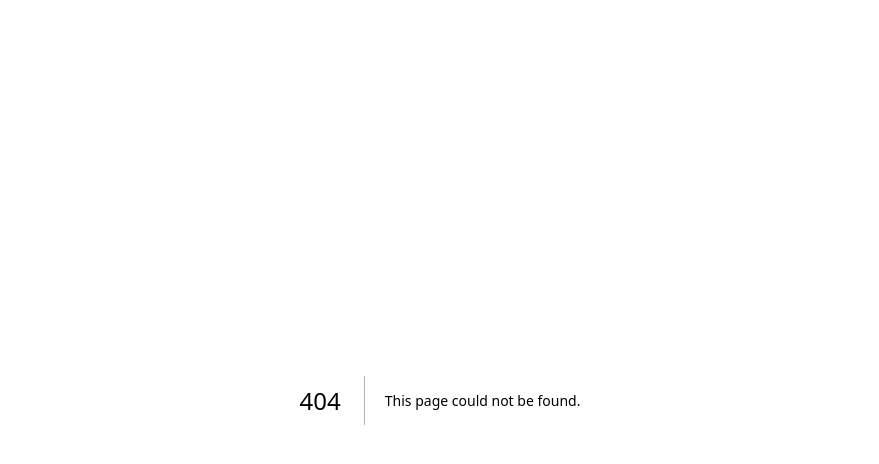
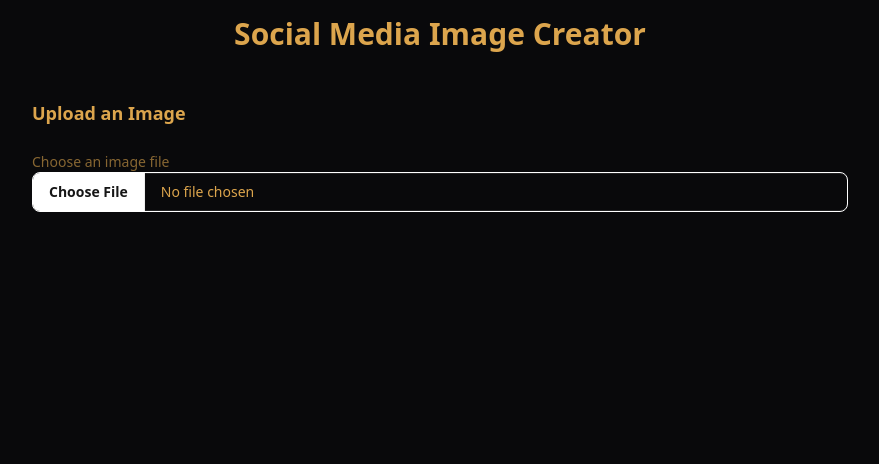
Before and after one commit to Sohaibkundi2/FrameFlow, a Next.js app: page /social-share in a window 1280 px wide. Before the commit this address had no page. Shown: the top 464 px of the page, without its empty margins (200-1079 px from the left). Built offline with nearby package versions, Linux system fonts and the light colour scheme.

Commit message:
Add next-cloudinary integration and implement social media image creator component

```diff
--- a/package.json
+++ b/package.json
@@ -13,6 +13,7 @@
     "@prisma/client": "^6.12.0",
     "cloudinary": "^2.7.0",
     "next": "15.4.2",
+    "next-cloudinary": "^6.16.0",
     "react": "19.1.0",
     "react-dom": "19.1.0"
   },
--- /dev/null
+++ b/src/app/social-share/page.tsx
@@ -0,0 +1,157 @@
+"use client"
+
+import React, {useState, useEffect, useRef} from 'react'
+import { CldImage } from 'next-cloudinary';
+
+const socialFormats = {
+    "Instagram Square (1:1)": { width: 1080, height: 1080, aspectRatio: "1:1" },
+    "Instagram Portrait (4:5)": { width: 1080, height: 1350, aspectRatio: "4:5" },
+    "Twitter Post (16:9)": { width: 1200, height: 675, aspectRatio: "16:9" },
+    "Twitter Header (3:1)": { width: 1500, height: 500, aspectRatio: "3:1" },
+    "Facebook Cover (205:78)": { width: 820, height: 312, aspectRatio: "205:78" },
+  };
+
+  type SocialFormat = keyof typeof socialFormats;
+
+  export default function SocialShare() {
+    const [uploadedImage, setUploadedImage] = useState<string | null>(null);
+    const [selectedFormat, setSelectedFormat] = useState<SocialFormat>("Instagram Square (1:1)");
+    const [isUploading, setIsUploading] = useState(false);
+    const [isTransforming, setIsTransforming] = useState(false);
+    const imageRef = useRef<HTMLImageElement>(null);
+
+
+    useEffect(() => {
+        if(uploadedImage){
+            setIsTransforming(true);
+        }
+    }, [selectedFormat, uploadedImage])
+
+    const handleFileUpload = async (event: React.ChangeEvent<HTMLInputElement>) => {
+        const file = event.target.files?.[0];
+        if(!file) return;
+        setIsUploading(true);
+        const formData = new FormData();
+        formData.append("file", file);
+
+        try {
+            const response = await fetch("/api/image-upload", {
+                method: "POST",
+                body: formData
+            })
+
+            if(!response.ok) throw new Error("Failed to upload image");
+
+            const data = await response.json();
+            setUploadedImage(data.publicId);
+
+
+        } catch (error) {
+            console.log(error)
+            alert("Failed to upload image");
+        } finally{
+            setIsUploading(false);
+        }
+    };
+
+    const handleDownload = () => {
+        if(!imageRef.current) return;
+
+        fetch(imageRef.current.src)
+        .then((response) => response.blob())
+        .then((blob) => {
+            const url = window.URL.createObjectURL(blob)
+            const link = document.createElement("a");
+            link.href = url;
+            link.download = `${selectedFormat
+          .replace(/\s+/g, "_")
+          .toLowerCase()}.png`;
+            document.body.appendChild(link);
+            link.click();
+            document.body.removeChild(link);
+            window.URL.revokeObjectURL(url);
+            document.body.removeChild(link);
+        })
+    }
+
+
+    return (
+        <div className="container mx-auto p-4 max-w-4xl">
+          <h1 className="text-3xl font-bold mb-6 text-center">
+            Social Media Image Creator
+          </h1>
+
+          <div className="card">
+            <div className="card-body">
+              <h2 className="card-title mb-4">Upload an Image</h2>
+              <div className="form-control">
+                <label className="label">
+                  <span className="label-text">Choose an image file</span>
+                </label>
+                <input
+                  type="file"
+                  onChange={handleFileUpload}
+                  className="file-input file-input-bordered file-input-primary w-full"
+                />
+              </div>
+
+              {isUploading && (
+                <div className="mt-4">
+                  <progress className="progress progress-primary w-full"></progress>
+                </div>
+              )}
+
+              {uploadedImage && (
+                <div className="mt-6">
+                  <h2 className="card-title mb-4">Select Social Media Format</h2>
+                  <div className="form-control">
+                    <select
+                      className="select select-bordered w-full"
+                      value={selectedFormat}
+                      onChange={(e) =>
+                        setSelectedFormat(e.target.value as SocialFormat)
+                      }
+                    >
+                      {Object.keys(socialFormats).map((format) => (
+                        <option key={format} value={format}>
+                          {format}
+                        </option>
+                      ))}
+                    </select>
+                  </div>
+
+                  <div className="mt-6 relative">
+                    <h3 className="text-lg font-semibold mb-2">Preview:</h3>
+                    <div className="flex justify-center">
+                      {isTransforming && (
+                        <div className="absolute inset-0 flex items-center justify-center bg-base-100 bg-opacity-50 z-10">
+                          <span className="loading loading-spinner loading-lg"></span>
+                        </div>
+                      )}
+                      <CldImage
+                        width={socialFormats[selectedFormat].width}
+                        height={socialFormats[selectedFormat].height}
+                        src={uploadedImage}
+                        sizes="100vw"
+                        alt="transformed image"
+                        crop="fill"
+                        aspectRatio={socialFormats[selectedFormat].aspectRatio}
+                        gravity='auto'
+                        ref={imageRef}
+                        onLoad={() => setIsTransforming(false)}
+                        />
+                    </div>
+                  </div>
+
+                  <div className="card-actions justify-end mt-6">
+                    <button className="btn btn-primary" onClick={handleDownload}>
+                      Download for {selectedFormat}
+                    </button>
+                  </div>
+                </div>
+              )}
+            </div>
+          </div>
+        </div>
+      );
+}
```
Also changed, not shown: src/app/media-share/page.tsx (deleted), 1 other file (tests, documents, lock files or other folders).
